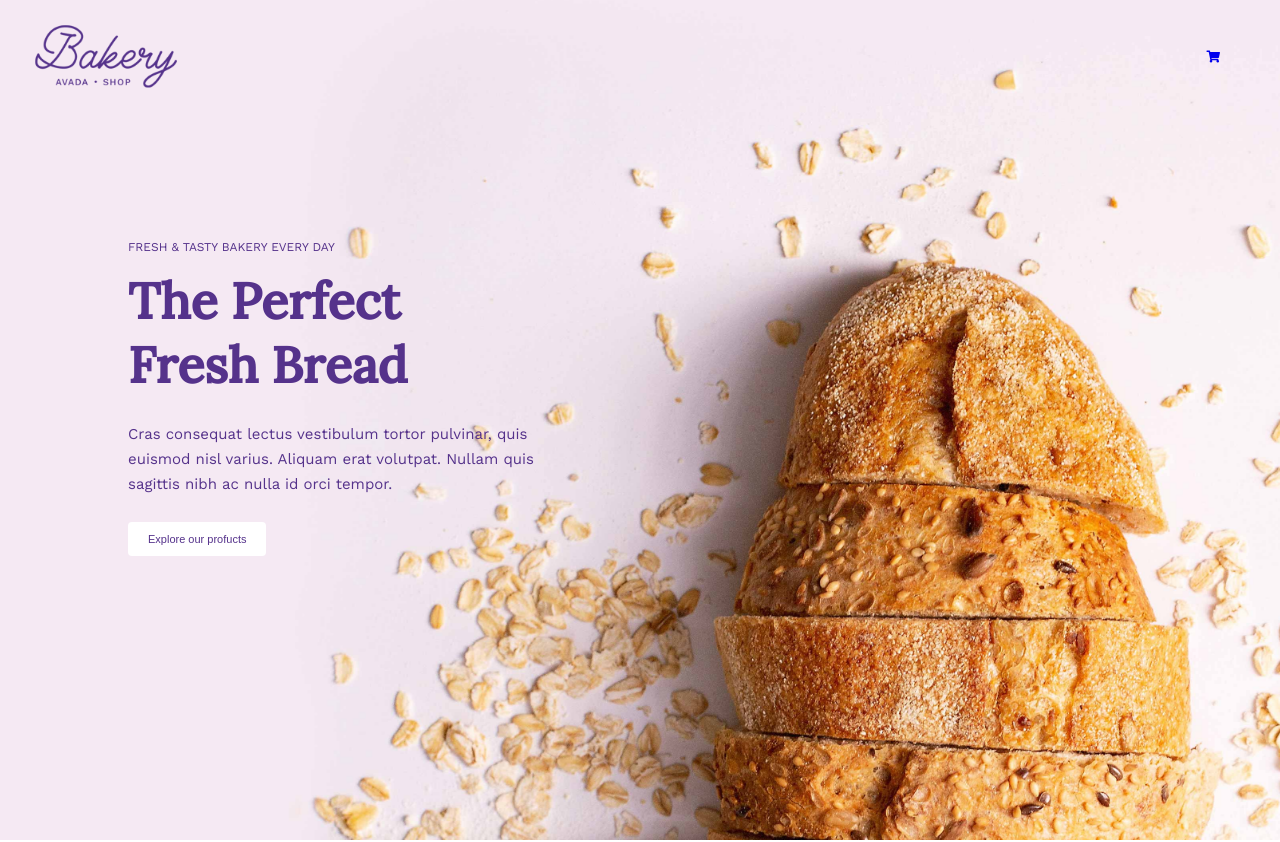
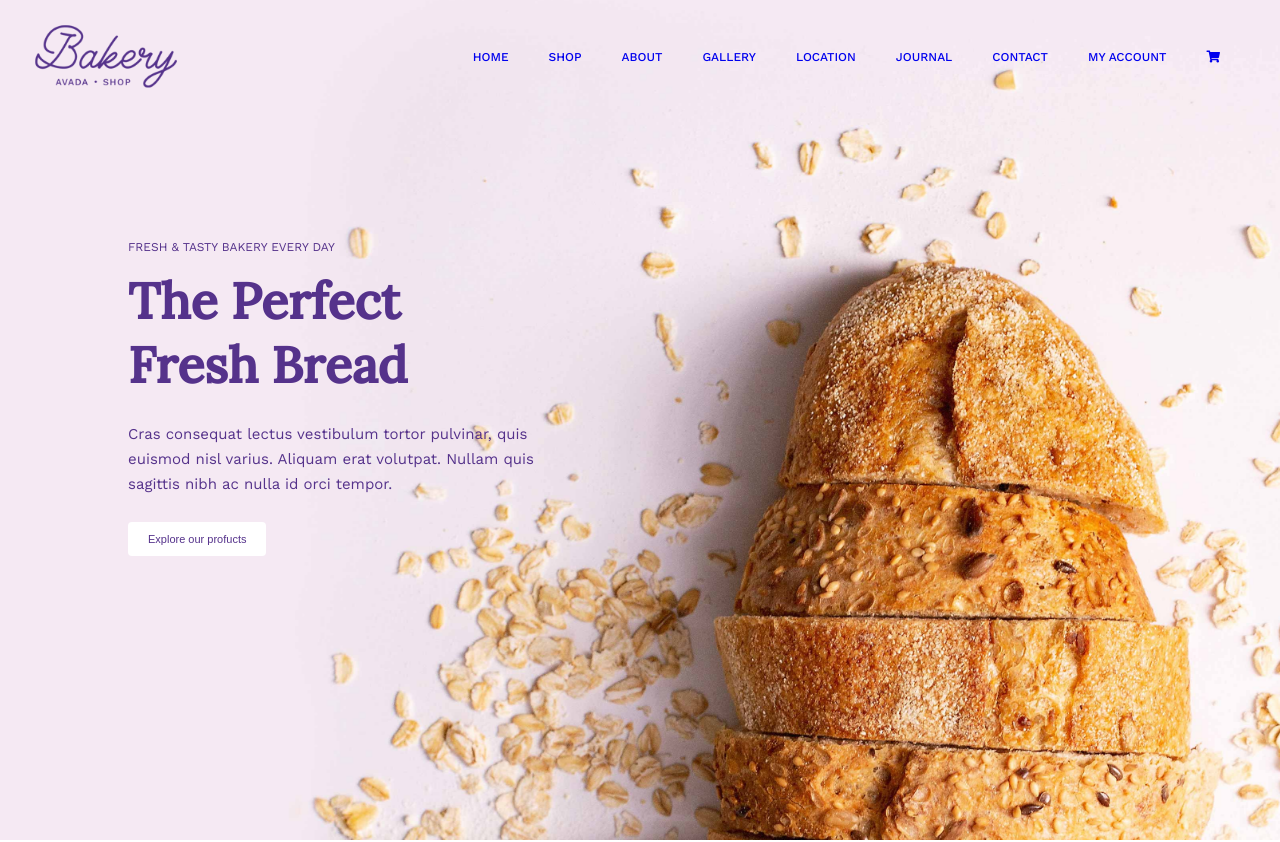
Before and after one commit to mariklim/proj-html-vuejs, a Vue app: page / in a window 1280 px wide. Shown: the top 842 px of the page. Built offline with nearby package versions, Linux system fonts and the light colour scheme.

Commit message:
aggiunto link nav header

```diff
--- a/src/components/Header.vue
+++ b/src/components/Header.vue
@@ -5,7 +5,7 @@
     </div>
     <ul>
       <li>
-        <Link v-for="(link, index) in resultB" :key="index" :link="link" />
+        <Link v-for="(link, index) in newArrLinks" :key="index" :link="link" />
         <a href="#"><i class="fas fa-shopping-cart"></i></a>
       </li>
     </ul>
@@ -23,13 +23,12 @@ export default {
   },
   data() {
     return {
-      links: elm,
-      resultB: "",
-    };
+      newArrLinks: elm,
+    }
   },
   created() {
-    this.resultB = this.links.slice(8,1);
-    console.log(this.resultB);
+    this.newArrLinks.splice(this.newArrLinks.length - 1);
+
   },
 };
 </script>
@@ -38,7 +37,7 @@ export default {
 @import "../assets/style/common";
 header {
   height: 4.375rem;
-  top:0;
+  top: 0;
   left: 0;
   width: 100%;
   background-color: transparent;
@@ -48,18 +47,16 @@ header {
   margin-top: 1.25rem;
   padding: 1.875rem;
 
-
-  ul{
-     padding: 0 .625rem;
-     li{
-       a{
-         padding: 0 1.25rem;
-         font-size: .75rem;
-         font-weight: 500;
-       }
-     }
-
-
+  ul {
+    padding: 0 0.625rem;
+    li {
+      a {
+        padding: 0 1.25rem;
+        font-size: 0.75rem;
+        font-weight: 500;
+        text-transform: uppercase ;
+      }
+    }
   }
 
   .logo {
```
